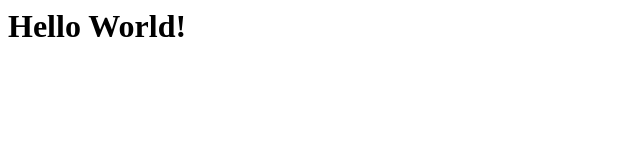
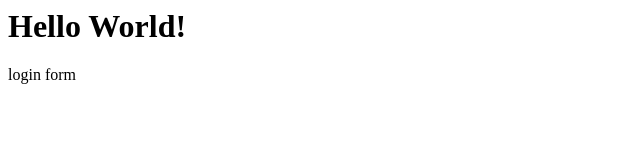
Before and after one commit to nomazulu/gitprac, a plain HTML site: page index.html in a window 1280 px wide. Shown: the full height of the page, 0-640 px from the left. Drawn offline with Linux system fonts and the light colour scheme.

Commit message:
login form

```diff
--- a/index.html
+++ b/index.html
@@ -3,4 +3,8 @@
     Hello World!
 </h1>
 
+<body>
+    login form
+</body>
+
 </html>
```
Also changed, not shown: app.js (line endings or trailing spaces), login.html (added).
